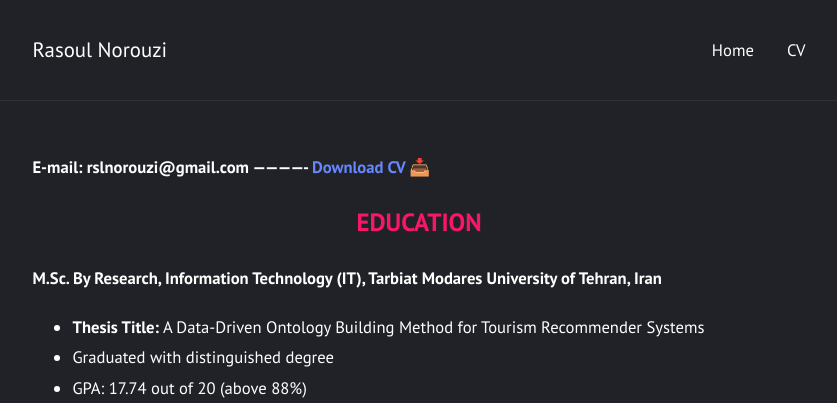
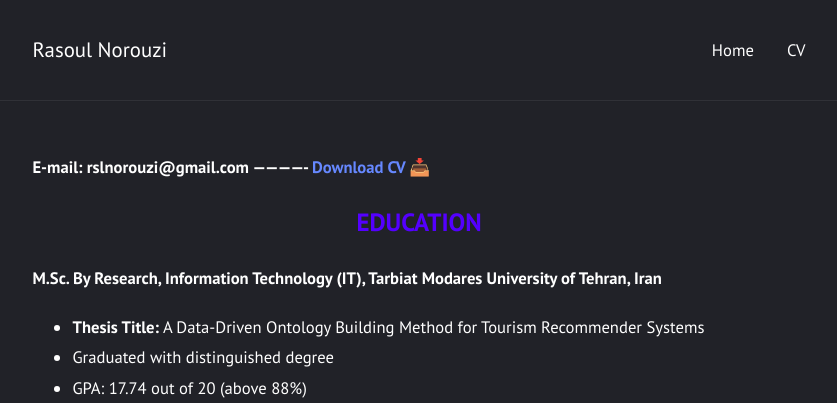
Before and after one commit to rasoulnorouzi/rasoulnorouzi.github.io, a Jekyll site: the page built from cv.md, in a window 1280 px wide. Shown: the top 403 px of the page, without its empty margins (221-1058 px from the left). Built offline with Jekyll 4.4.1, drawn with Linux system fonts in a browser that asks for light colours.

Commit message:
Update cv.md

```diff
--- a/cv.md
+++ b/cv.md
@@ -3,7 +3,7 @@ layout: page
 ---
 #### E-mail: rslnorouzi@gmail.com ------------- [Download CV 📥](../sources/CV/rasoul_norouzi_cv.pdf)
 
-<h2 style="color:rgb(247, 22, 105);text-align:center;"> EDUCATION </h2>
+<h2 style="color:rgb(84, 0, 255);text-align:center;"> EDUCATION </h2>
 
 #### M.Sc. By Research, Information Technology (IT), Tarbiat Modares University of Tehran, Iran
 - **Thesis Title:** A Data-Driven Ontology Building Method for Tourism Recommender Systems
```
